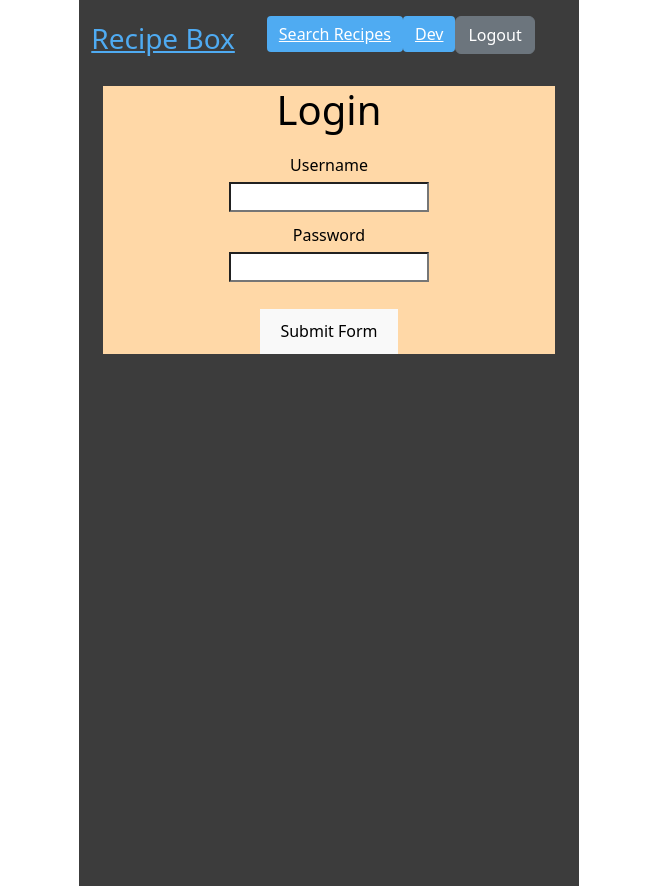
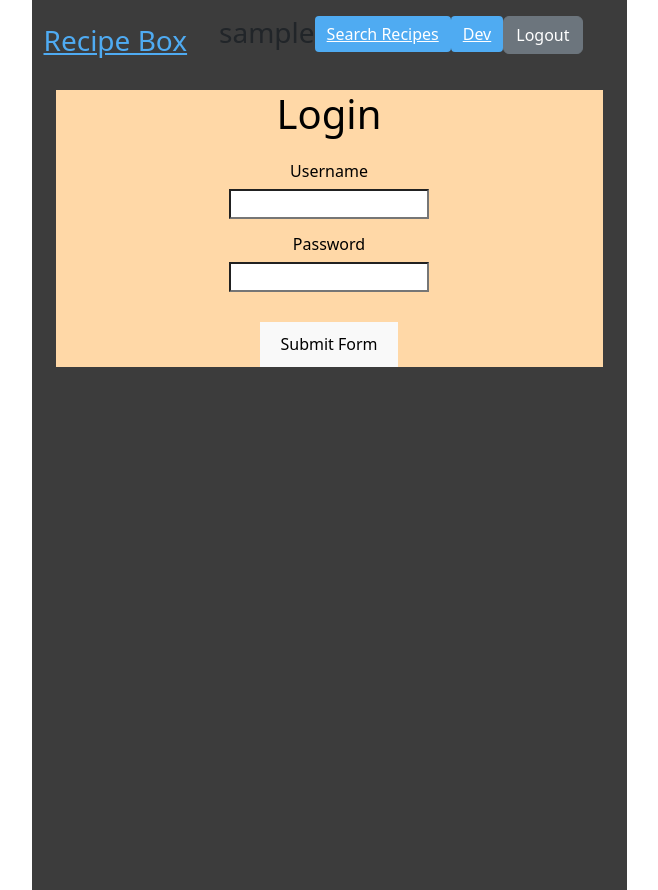
Before and after one commit to sheetalmangate/RecipeBox, a React (Vite) app in the folder client/: page /login in a window 1280 px wide. Shown: the whole page, without its empty margins (311-969 px from the left). Built offline with nearby package versions, Linux system fonts and the light colour scheme; sample sign-in values are in the browser's storage.

Commit message:
added username to navbar and login checks

```diff
--- a/client/src/components/Navbar.tsx
+++ b/client/src/components/Navbar.tsx
@@ -3,9 +3,23 @@ import { Link } from "react-router-dom";
 import auth from "../utils/auth";
 import { useNavigate } from "react-router-dom";
 import LoginProps from "../interfaces/LoginProps";
+import { useState, useEffect } from "react";
 
 const Navbar = (props: LoginProps) => {
   const navigate = useNavigate();
+  const [username, setUsername] = useState("");
+
+  useEffect(() => {
+    // make sure user is still logged in (i.e. token is still valid)
+    if (auth.loggedIn()) {
+      console.log("logged in");
+      const { username } = auth.getProfile();
+      setUsername(username);
+    } else {
+      setUsername("");
+      console.log("not logged in");
+    }
+  }, [props.loggedIn]);
 
   return (
     <div className="nav">
@@ -30,6 +44,7 @@ const Navbar = (props: LoginProps) => {
           </>
         ) : (
           <>
+            <h3>{username}</h3>
             {location.pathname !== "/search" && (
               <li className="nav-item ">
                 <Link className="btn-recipe " to="/search">
--- a/client/src/pages/DevPage.tsx
+++ b/client/src/pages/DevPage.tsx
@@ -40,6 +40,7 @@ const DevTest = () => {
               ingredients: recipes[num].ingredients,
               servings: recipes[num].servings,
               instructions: recipes[num].instructions,
+              saved: recipes[num].saved,
             });
             console.log("myrecipe", myRecipe);
             const nutrition: NutritionData = await searchNutrition(
--- a/client/src/pages/RecipeBox.tsx
+++ b/client/src/pages/RecipeBox.tsx
@@ -3,6 +3,9 @@ import { retrieveRecipes } from "../api/recipeAPI"; // Import the retrieveRecipe
 import RecipeCard from "../components/RecipeShowData";
 import { searchNutrition } from "../api/nutritionAPI";
 // import { RecipeData } from "../interfaces/RecipeData";
+import LoginProps from "../interfaces/LoginProps";
+import auth from "../utils/auth";
+import { useNavigate, useOutletContext } from "react-router-dom";
 
 // Adjust the import based on your actual API file
 const useRecipes = () => {
@@ -26,10 +29,27 @@ const useRecipes = () => {
 };
 
 const RecipeBox = () => {
-  const { recipes, errorMessage } = useRecipes();
   const [nutritionData, setNutritionData] = useState<{ [key: number]: any }>(
     {},
   );
+  const { loggedIn, setLoggedIn }: LoginProps = useOutletContext();
+  const navigate = useNavigate();
+  let recipes: any[] = [];
+  let errorMessage: string | null = null;
+
+  useEffect(() => {
+    // make sure user is still logged in (i.e. token is still valid)
+    if (!auth.loggedIn()) {
+      setLoggedIn(false);
+      navigate("/login");
+    }
+  }, []);
+
+  if (loggedIn) {
+    const data = useRecipes();
+    recipes = data.recipes;
+    errorMessage = data.errorMessage;
+  }
 
   const handleShowNutrition = async (
     ingredients: string,
--- a/client/src/pages/SearchRecipes.tsx
+++ b/client/src/pages/SearchRecipes.tsx
@@ -1,4 +1,4 @@
-import { useState, FormEvent, ChangeEvent } from "react";
+import { useState, useEffect, FormEvent, ChangeEvent } from "react";
 import { useNavigate, useOutletContext } from "react-router-dom";
 import { searchRecipes, saveRecipe } from "../api/recipeAPI";
 import { searchNutrition } from "../api/nutritionAPI";
@@ -17,6 +17,14 @@ const SearchRecipes = () => {
   );
   const navigate = useNavigate();
   const { setLoggedIn }: LoginProps = useOutletContext();
+
+  useEffect(() => {
+    // make sure user is still logged in (i.e. token is still valid)
+    if (!auth.loggedIn()) {
+      setLoggedIn(false);
+      navigate("/login");
+    }
+  }, []);
 
   const handleSubmit = async (e: FormEvent) => {
     e.preventDefault();
--- a/client/src/utils/auth.ts
+++ b/client/src/utils/auth.ts
@@ -1,4 +1,11 @@
 import { JwtPayload, jwtDecode } from "jwt-decode";
+
+declare module "jwt-decode" {
+  export interface JwtPayload {
+    username: string;
+  }
+}
+
 class AuthService {
   getProfile() {
     const token = this.getToken();
```
Also changed, not shown: client/src/pages/Board.tsx (+9 -2 lines), 1 other file (tests, documents, lock files or other folders).
